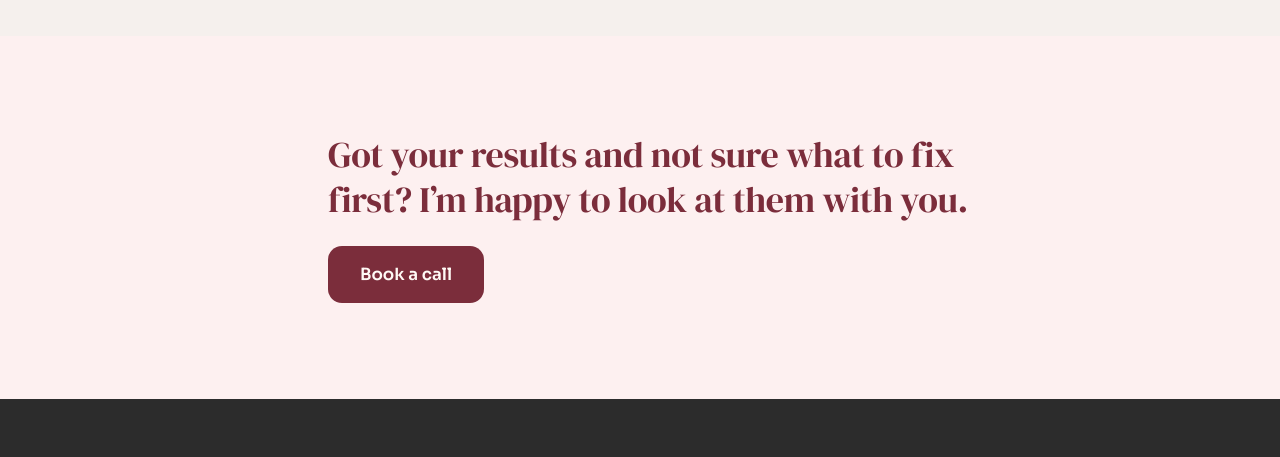
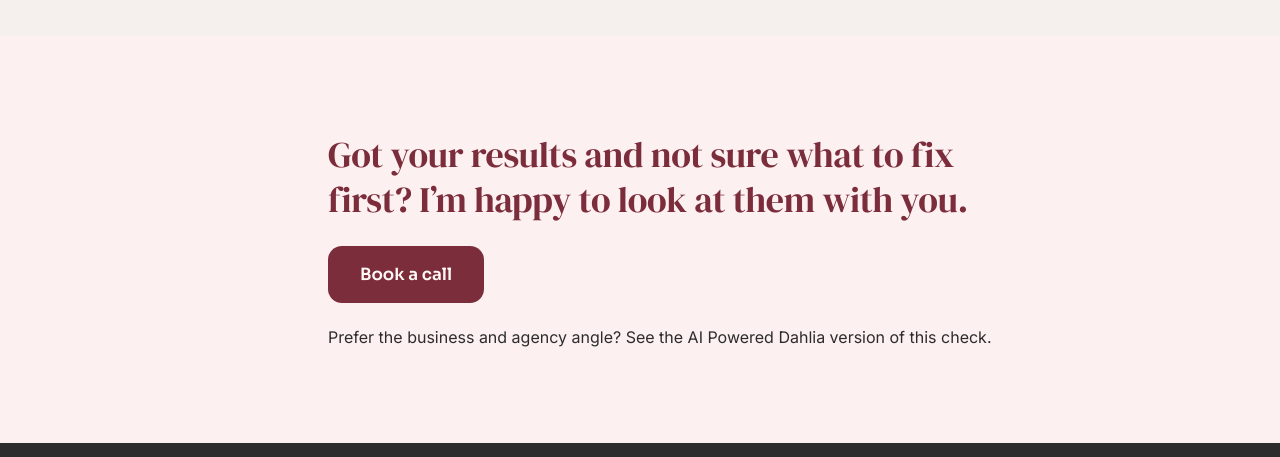
Before and after one commit to Mia8989/dahliaimanbay.com, a plain HTML site: page found/index.html in a window 1280 px wide. Shown: the part 6555-7012 px from the top of the page. Drawn offline with Linux system fonts and the light colour scheme.

Commit message:
Link /found to the AI Powered Dahlia version
Co-Authored-By: Claude Opus 5.5 <noreply@anthropic.com>

```diff
--- a/found/index.html
+++ b/found/index.html
@@ -574,6 +574,7 @@
             <div>
                 <p class="lede">Got your results and not sure what to fix first? I&rsquo;m happy to look at them with you.</p>
                 <a class="btn" href="https://dahliaimanbay.com/book">Book a call</a>
+                <p style="margin-top:24px;font-size:1rem;">Prefer the business and agency angle? <a href="https://aipowereddahlia.com/found">See the AI Powered Dahlia version of this check</a>.</p>
             </div>
         </div>
     </section>
```
